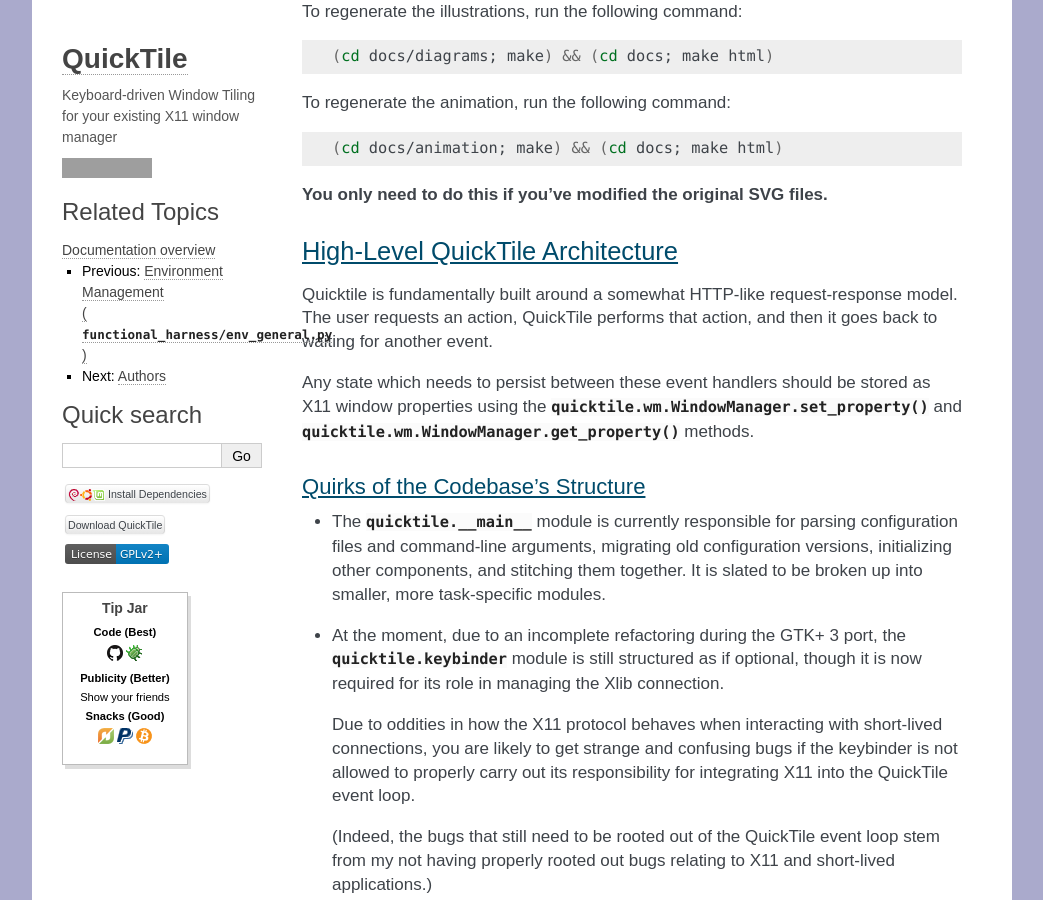
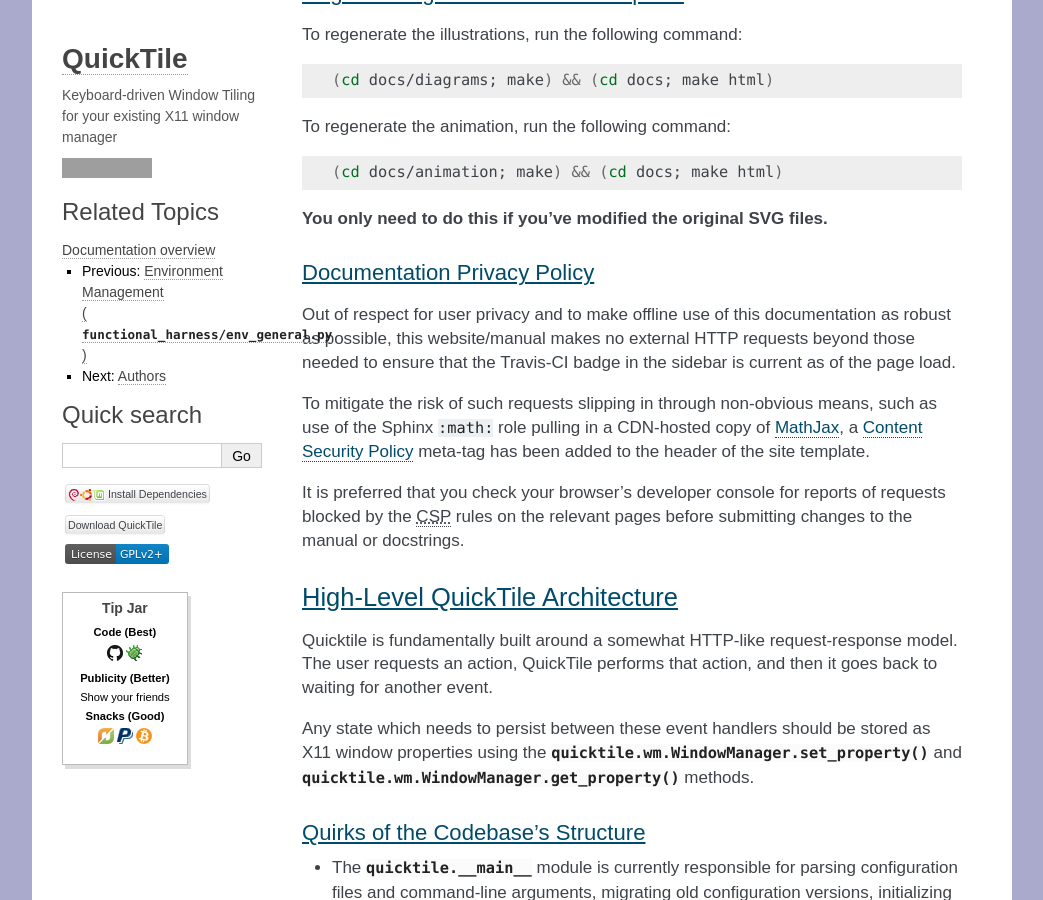
Before and after one commit to ssokolow/quicktile, a Sphinx documentation site: the page built from docs/developing.rst, in a window 1280 px wide and 900 px high, scrolled down 2223 px. Shown: the whole window, without its empty margins (118-1161 px from the left). Built offline with Sphinx 7.4.7, drawn with Linux system fonts in a browser that asks for light colours; some of the changed text lies outside the part shown; grey boxes are pictures that could not be loaded.

Commit message:
Add a Content-Security-Policy http-equiv meta-tag
(To protect against accidentally introducing trackable HTTP requests to
other domains)

```diff
--- a/docs/_templates/layout.html
+++ b/docs/_templates/layout.html
@@ -1,4 +1,9 @@
 {% extends '!layout.html' %}
+{%- block extrahead %}
+  <meta http-equiv="Content-Security-Policy"
+        content="default-src 'self'; style-src 'self' 'unsafe-inline'; script-src 'self' 'unsafe-inline'; img-src 'self' https://travis-ci.org https://*.travis-ci.org">
+  {{ super() }}
+{% endblock %}
 {%- block footer %}
     {{super()}}
     <span id="forkongithub"><a href="https://github.com/{{ theme_github_user }}/{{ theme_github_repo }}">Fork me on GitHub</a></span>
--- a/docs/developing.rst
+++ b/docs/developing.rst
@@ -110,6 +110,26 @@ To regenerate the animation, run the following command:
     (cd docs/animation; make) && (cd docs; make html)
 
 **You only need to do this if you've modified the original SVG files.**
+
+Documentation Privacy Policy
+^^^^^^^^^^^^^^^^^^^^^^^^^^^^
+
+Out of respect for user privacy and to make offline use of this documentation
+as robust as possible, this website/manual makes no external HTTP requests
+beyond those needed to ensure that the Travis-CI badge in the sidebar
+is current as of the page load.
+
+To mitigate the risk of such requests slipping in through non-obvious means,
+such as use of the Sphinx ``:math:`` role pulling in a CDN-hosted copy of
+MathJax_, a `Content Security Policy`_ meta-tag has been added to the header of
+the site template.
+
+It is preferred that you check your browser's developer console for reports
+of requests blocked by the :abbr:`CSP (Content Security Policy)` rules on the
+relevant pages before submitting changes to the manual or docstrings.
+
+.. _Content Security Policy: https://developer.mozilla.org/en-US/docs/Web/HTTP/CSP
+.. _MathJax: https://www.mathjax.org/
 
 High-Level QuickTile Architecture
 ---------------------------------
```
